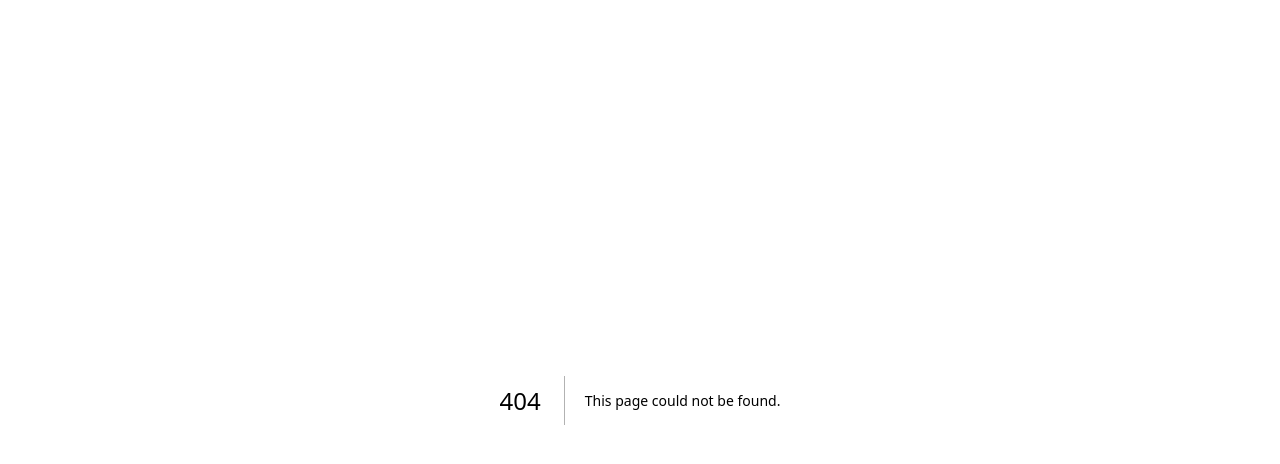
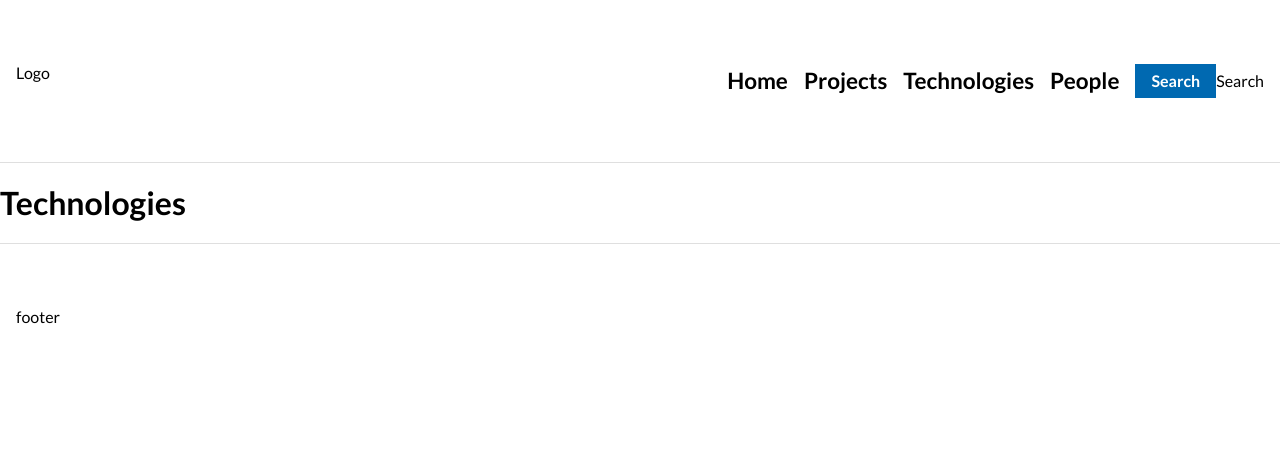
Before and after one commit to carlosbvz/atomic-on-next13, a Next.js app: page /technologies in a window 1280 px wide. Before the commit this address had no page. Shown: the top 464 px of the page. Built offline with nearby package versions, Linux system fonts and the light colour scheme.

Commit message:
Updating pages

```diff
--- /dev/null
+++ b/src/app/(public)/technologies/page.tsx
@@ -0,0 +1,11 @@
+export const metadata = {
+  title: "Technologies",
+};
+
+export default function TechnologiesPage() {
+  return (
+    <>
+      <h1>Technologies</h1>
+    </>
+  );
+}
--- a/src/components/organisms/navigation/navigation.tsx
+++ b/src/components/organisms/navigation/navigation.tsx
@@ -9,8 +9,9 @@ import styles from "./navigation.module.css";
 const latoBold = Lato({ weight: "700", subsets: ["latin"] });
 const linksData = [
   { href: "/", label: "Home" },
-  { href: "/education", label: "Education" },
-  { href: "/nutrition", label: "Nutrition" },
+  { href: "/projects", label: "Projects" },
+  { href: "/technologies", label: "Technologies" },
+  { href: "/people", label: "People" },
 ];
 type NavigationType = {};
 
```
Also changed, not shown: src/app/(public)/education/page.tsx (deleted, +0 -11 lines), src/app/(public)/nutrition/page.tsx (deleted, +0 -11 lines), src/app/(public)/people/page.tsx (added, +11 -0 lines), src/app/(public)/projects/page.tsx (added, +11 -0 lines), 1 other file (tests, documents, lock files or other folders).
